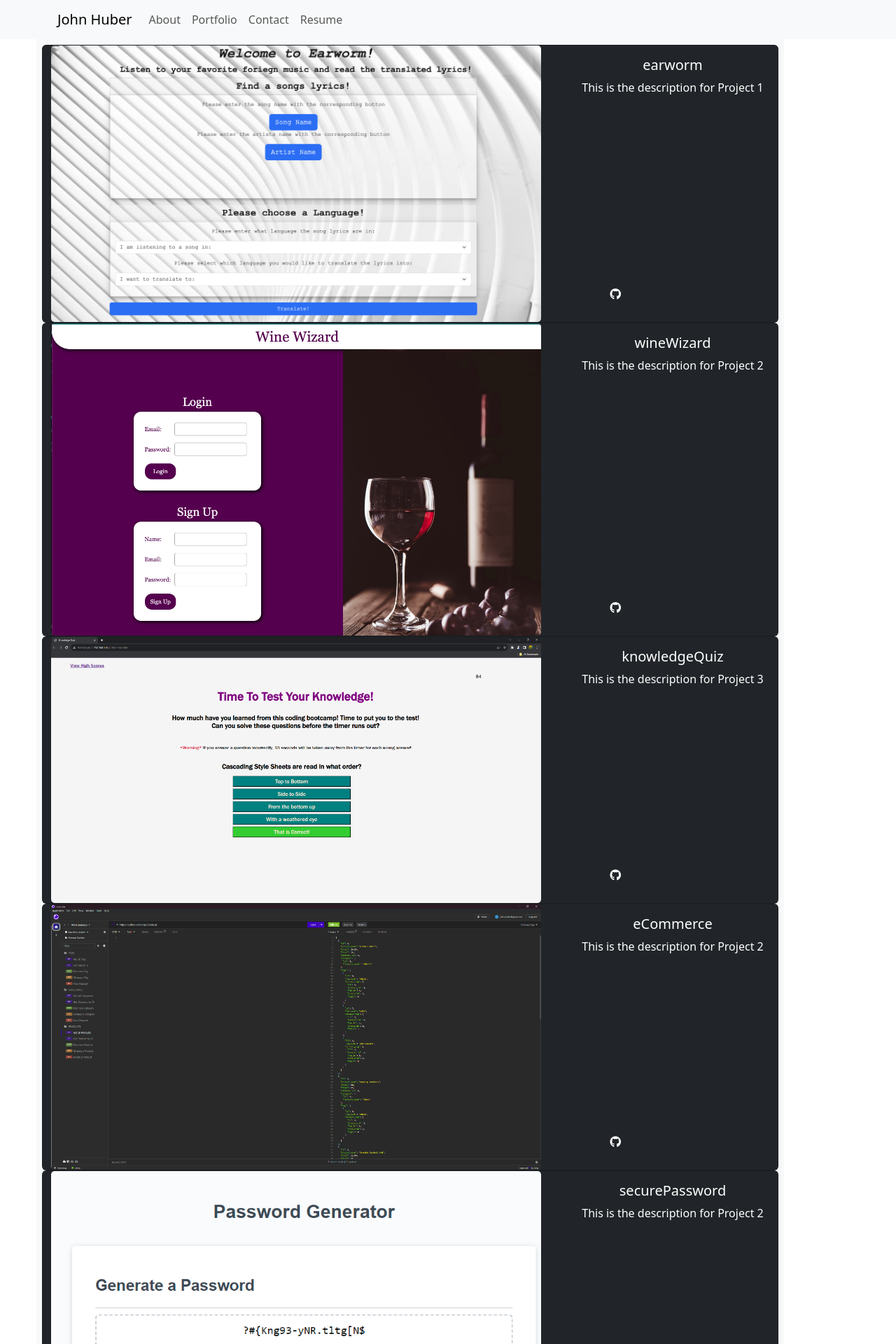
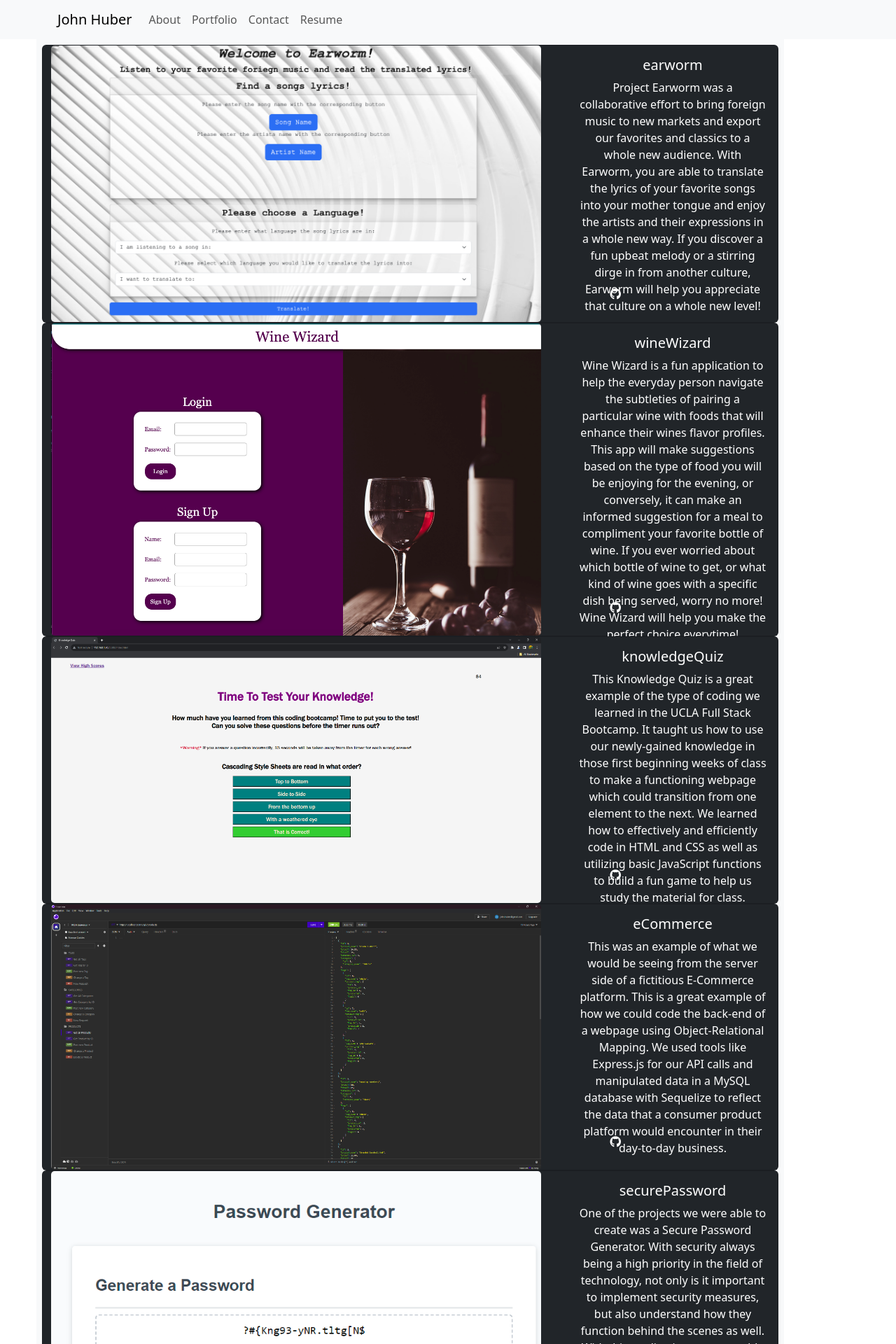
Before and after one commit to jhuber1155/React-Portfolio, a React (Vite) app in the folder React-Portfolio/: page /portfolio in a window 1280 px wide. Shown: the top 1920 px of the page at 70% size. Built offline with nearby package versions, Linux system fonts and the light colour scheme.

Commit message:
Wrote descriptions for the portfolio projects

```diff
--- a/React-Portfolio/src/pages/Portfolio.jsx
+++ b/React-Portfolio/src/pages/Portfolio.jsx
@@ -5,32 +5,32 @@ export default function Portfolio() {
   const [projects] = useState([
     {
       title: 'earworm',
-      text: 'This is the description for Project 1',
+      text: 'Project Earworm was a collaborative effort to bring foreign music to new markets and export our favorites and classics to a whole new audience. With Earworm, you are able to translate the lyrics of your favorite songs into your mother tongue and enjoy the artists and their expressions in a whole new way. If you discover a fun upbeat melody or a stirring dirge in from another culture, Earworm will help you appreciate that culture on a whole new level!',
       repo: 'https://github.com/DariaPressley/project-earworm'
     },
     {
       title: 'wineWizard',
-      text: 'This is the description for Project 2',
+      text: 'Wine Wizard is a fun application to help the everyday person navigate the subtleties of pairing a particular wine with foods that will enhance their wines flavor profiles. This app will make suggestions based on the type of food you will be enjoying for the evening, or conversely, it can make an informed suggestion for a meal to compliment your favorite bottle of wine. If you ever worried about which bottle of wine to get, or what kind of wine goes with a specific dish being served, worry no more! Wine Wizard will help you make the perfect choice everytime!',
       repo: 'https://github.com/ramitaarora/wine-wizard'
     },
     {
       title: 'knowledgeQuiz',
-      text: 'This is the description for Project 3',
+      text: 'This Knowledge Quiz is a great example of the type of coding we learned in the UCLA Full Stack Bootcamp. It taught us how to use our newly-gained knowledge in those first beginning weeks of class to make a functioning webpage which could transition from one element to the next. We learned how to effectively and efficiently code in HTML and CSS as well as utilizing basic JavaScript functions to build a fun game to help us study the material for class.',
       repo: 'https://github.com/jhuber1155/Knowledge-Quiz/tree/main'
     },
     {
       title: 'eCommerce',
-      text: 'This is the description for Project 2',
+      text: 'This was an example of what we would be seeing from the server side of a fictitious E-Commerce platform. This is a great example of how we could code the back-end of a webpage using Object-Relational Mapping. We used tools like Express.js for our API calls and manipulated data in a MySQL database with Sequelize to reflect the data that a consumer product platform would encounter in their day-to-day business.',
       repo: 'https://github.com/jhuber1155/E-Commerce'
     },
     {
       title: 'securePassword',
-      text: 'This is the description for Project 2',
+      text: 'One of the projects we were able to create was a Secure Password Generator. With security always being a high priority in the field of technology, not only is it important to implement security measures, but also understand how they function behind the scenes as well. With this application, we were able to dynamically update our HTML and CSS powered by the JavaScript code to create a responsive, clean, and polished interface that would randomly generate a strong and secure password for the everyday end user. With the simple click of a button, users could generate a strong password based on their preferences in the type of characters they preferred along with a suitable length of characters to make it secure.',
       repo: 'https://github.com/jhuber1155/Secure-Password-Generator'
     },
     {
       title: 'socialMediaApi',
-      text: 'This is the description for Project 2',
+      text: 'This project allowed us to learn how to effectively use another server-side technology which we may encounter in our day-to-day job. We utilized MongoDB and its corresponding software Mongoose, along with Express.js to build an API for a mock social networking/media website. In this project, we created and tested users creating friend groups, sharing their thoughts, and sharing their reactions with friends as they updated each other on their day. With Social Media and networking being such a large component of peoples interactions with each other, learning how the process works and what is needed to create a successful website will be invaluable.',
       repo: 'https://github.com/jhuber1155/Social-Media-API'
     },
   ]);
```
